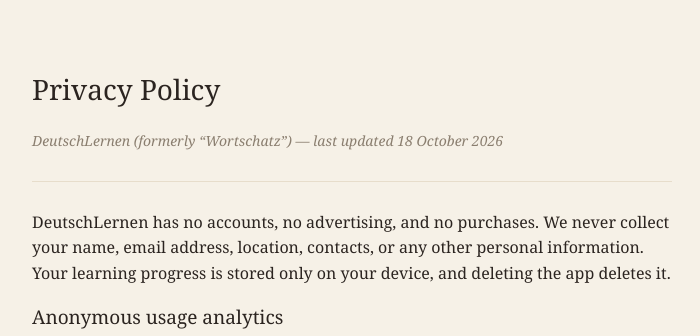
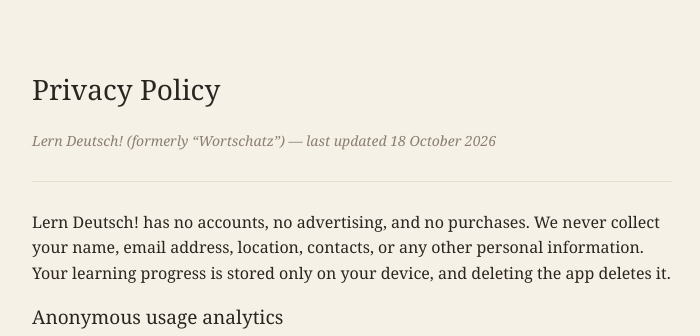
Before and after one commit to joeeverett4/learn-german-support, a plain HTML site: page index.html in a window 1280 px wide. Shown: the top 336 px of the page, 288-988 px from the left. Drawn offline with Linux system fonts and the light colour scheme.

Commit message:
Privacy policy: app name is Lern Deutsch!

```diff
--- a/index.html
+++ b/index.html
@@ -3,7 +3,7 @@
 <head>
   <meta charset="utf-8">
   <meta name="viewport" content="width=device-width, initial-scale=1">
-  <title>Privacy Policy — DeutschLernen</title>
+  <title>Privacy Policy — Lern Deutsch!</title>
   <style>
     body {
       background: #F6F1E7;
@@ -23,10 +23,10 @@
 </head>
 <body>
   <h1>Privacy Policy</h1>
-  <p class="updated">DeutschLernen (formerly “Wortschatz”) — last updated 18 October 2026</p>
+  <p class="updated">Lern Deutsch! (formerly “Wortschatz”) — last updated 18 October 2026</p>
   <hr>
   <p>
-    DeutschLernen has no accounts, no advertising, and no purchases. We never
+    Lern Deutsch! has no accounts, no advertising, and no purchases. We never
     collect your name, email address, location, contacts, or any other
     personal information. Your learning progress is stored only on your
     device, and deleting the app deletes it.
```
